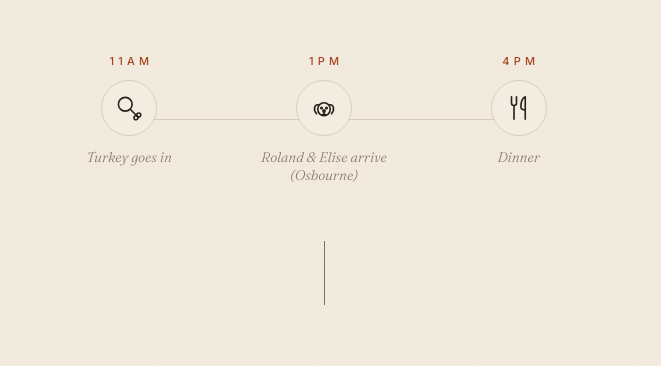
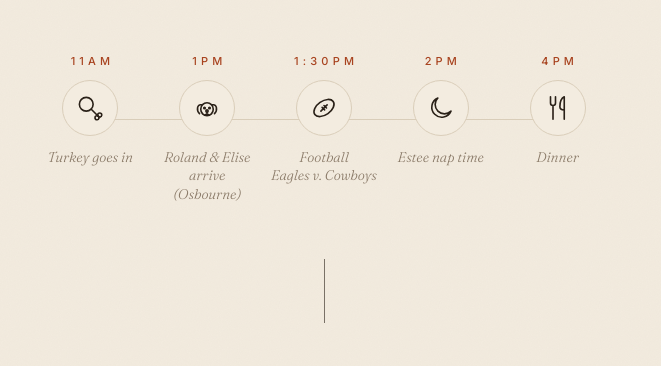
Before and after one commit to salty-api/robandhannah, a plain HTML site: page thanksgiving/index.html in a window 1280 px wide. Shown: the part 277-643 px from the top of the page, without its empty margins (316-977 px from the left). Drawn offline with Linux system fonts and the light colour scheme.

Commit message:
Add football and Estee nap time to timeline
Co-Authored-By: Claude Sonnet 5.5 <noreply@anthropic.com>

```diff
--- a/thanksgiving/index.html
+++ b/thanksgiving/index.html
@@ -79,7 +79,7 @@
   .timeline::before {
     content: "";
     position: absolute;
-    left: 16%; right: 16%;
+    left: 10%; right: 10%;
     top: 66px;
     height: 1px;
     background: var(--rule);
@@ -193,6 +193,16 @@
       <span class="cap">Roland &amp; Elise arrive<br>(Osbourne)</span>
     </li>
     <li>
+      <span class="time">1:30pm</span>
+      <svg viewBox="0 0 24 24" aria-hidden="true"><ellipse cx="12" cy="12" rx="9" ry="5.5" transform="rotate(-35 12 12)"/><path d="M9.5 14.5l5-5M10.5 11.5l2 2M12 10l2 2"/></svg>
+      <span class="cap">Football<br>Eagles v. Cowboys</span>
+    </li>
+    <li>
+      <span class="time">2pm</span>
+      <svg viewBox="0 0 24 24" aria-hidden="true"><path d="M20 14.5A8 8 0 1 1 9.5 4a6.5 6.5 0 0 0 10.5 10.5z"/></svg>
+      <span class="cap">Estee nap time</span>
+    </li>
+    <li>
       <span class="time">4pm</span>
       <svg viewBox="0 0 24 24" aria-hidden="true"><path d="M6 3v5a2 2 0 0 0 4 0V3M8 10v11"/><path d="M17 21V3c-2 1-3.5 4-3.5 8 0 1.5 1 2.5 3.5 2.5"/></svg>
       <span class="cap">Dinner</span>
```
